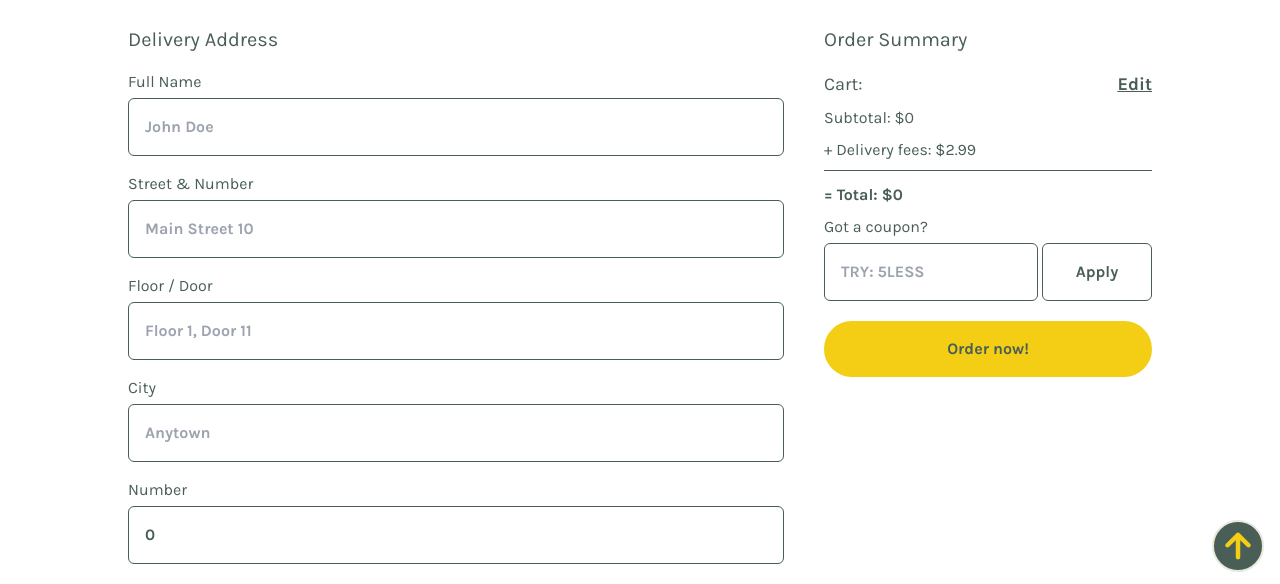
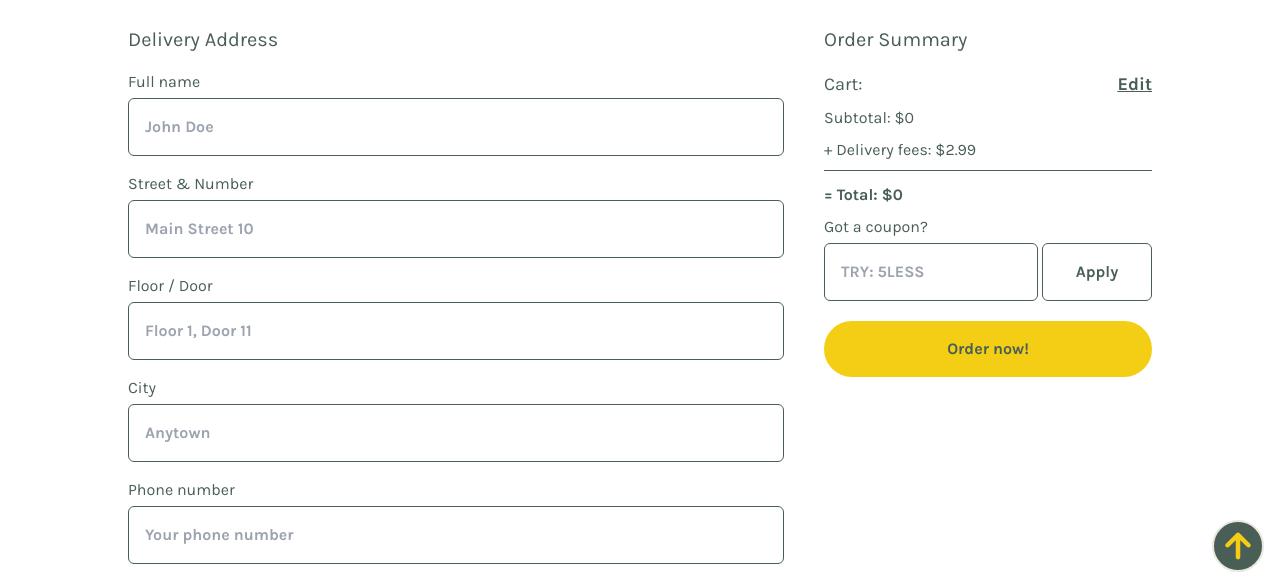
Before and after one commit to David-Werth/little-lemon, a Next.js app: page /order/checkout in a window 1280 px wide. Shown: the part 208-792 px from the top of the page. Built offline with nearby package versions, Linux system fonts and the light colour scheme; a web font is replaced by a local one.

Commit message:
style change

```diff
--- a/app/order/checkout/page.jsx
+++ b/app/order/checkout/page.jsx
@@ -70,14 +70,14 @@ const page = () => {
 					street: '',
 					additional: '',
 					city: '',
-					phone: 0,
+					phone: '',
 					paymentMethod: '',
 					total: 0,
 				}}
 				validationSchema={deliveryDetailsSchema}
 				onSubmit={async (values) => {
 					try {
-						setIsLoading(true),
+						setIsLoading(true);
 						await fetch('/api/orders', {
 							method: 'POST',
 							body: JSON.stringify({
@@ -109,7 +109,7 @@ const page = () => {
 					<div className="flex flex-col w-full gap-4 lg:w-2/3 ">
 						<h3 className="text-xl">Delivery Address</h3>
 						<div className="flex flex-col gap-1">
-							<label htmlFor="name">Full Name</label>
+							<label htmlFor="name">Full name</label>
 							<Field
 								type="text"
 								name="name"
@@ -157,7 +157,7 @@ const page = () => {
 							<ErrorMessage name="city" />
 						</div>
 						<div className="flex flex-col gap-1">
-							<label htmlFor="phone">Number</label>
+							<label htmlFor="phone">Phone number</label>
 							<Field
 								type="number"
 								name="phone"
@@ -239,7 +239,7 @@ const page = () => {
 										/>
 										<button
 											type="button"
-											className="flex-1 p-4 font-bold border rounded-md cursor-pointer border-green hover:bg-green hover:text-white"
+											className="flex-1 p-4 font-bold transition-colors border rounded-md cursor-pointer border-green hover:bg-green hover:text-white"
 											onClick={handleCouponApply}
 										>
 											{isLoading ? (
```
Lines whose indentation alone changed are shown as unchanged.
